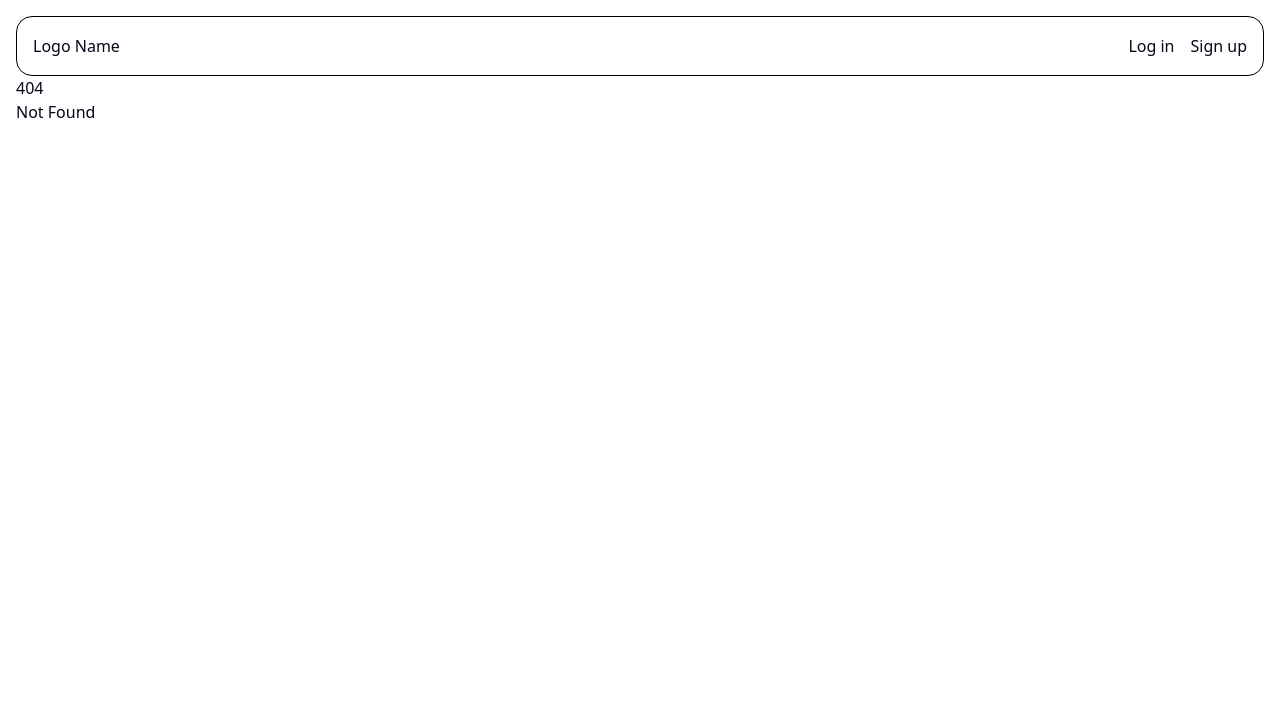
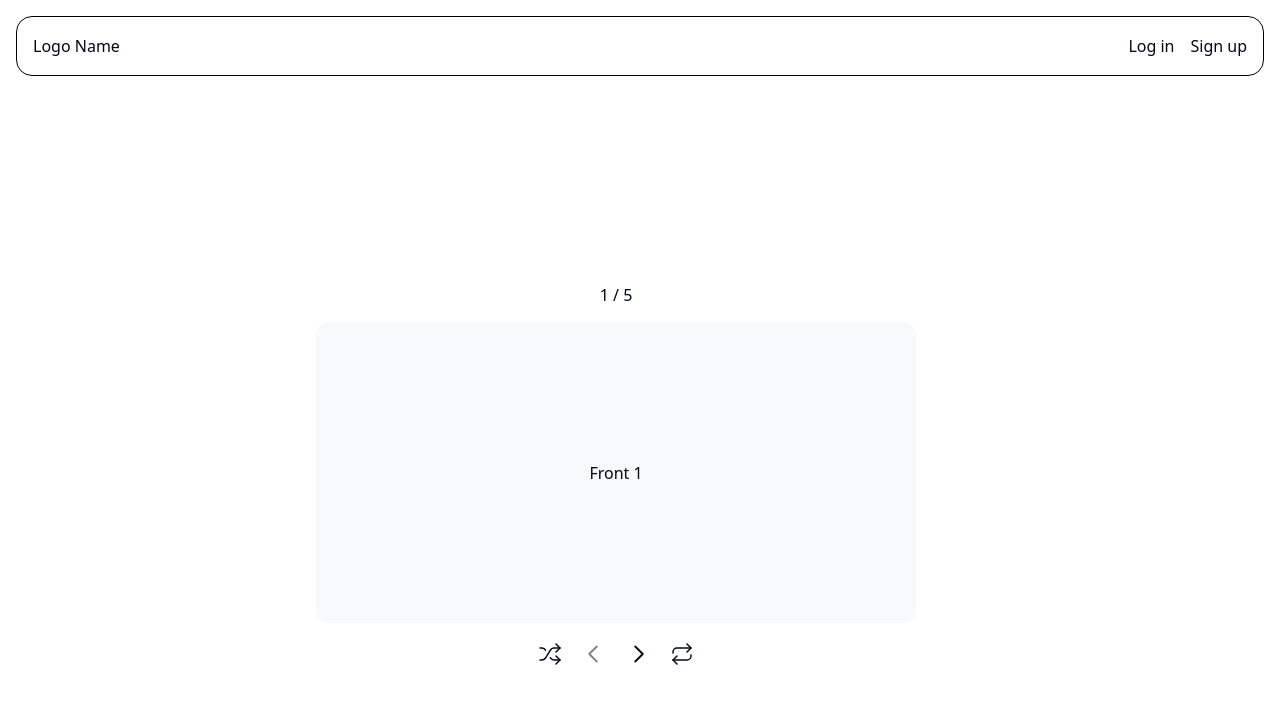
Before and after one commit to matthewdeguzman/hackprinceton-frontend, a SvelteKit app: page /set/1 in a window 1280 px wide. Before the commit this address had no page. Shown: the top 704 px of the page. Built offline with nearby package versions, Linux system fonts and the light colour scheme.

Commit message:
animations are pretty much done

```diff
--- a/package.json
+++ b/package.json
@@ -38,5 +38,8 @@
 		"typescript-eslint": "^8.0.0",
 		"vite": "^5.0.3",
 		"zod": "^3.23.8"
+	},
+	"dependencies": {
+		"lucide-svelte": "^0.456.0"
 	}
 }
--- /dev/null
+++ b/src/lib/components/cards/FlashCard.svelte
@@ -0,0 +1,71 @@
+<script lang="ts">
+	import type { Card } from '$lib/types/sets';
+
+	import { fly } from 'svelte/transition';
+	import { cubicOut } from 'svelte/easing';
+
+	let {
+		card,
+		isFlipped = $bindable(false),
+		goLeft = $bindable(false)
+	}: { card: Card; isFlipped: boolean; goLeft: boolean } = $props();
+</script>
+
+<button
+	class="flashcard"
+	onclick={() => {
+		isFlipped = !isFlipped;
+		console.log(isFlipped);
+	}}
+>
+	<div
+		out:fly={{
+			x: goLeft ? -300 : 300,
+			duration: 300,
+			easing: cubicOut
+		}}
+		in:fly={{
+			x: goLeft ? 300 : -300,
+			duration: 300,
+			easing: cubicOut
+		}}
+		class="flashcard-inner"
+		class:flipped={isFlipped}
+	>
+		<div class="flashcard-front">
+			<p>{card.front}</p>
+		</div>
+		<div class="flashcard-back">
+			<p>{card.back}</p>
+		</div>
+	</div>
+</button>
+
+<style lang="postcss">
+	.flashcard {
+		@apply absolute h-[300px] w-[600px] cursor-pointer;
+		perspective: 1000px;
+	}
+	.flashcard-inner {
+		@apply relative h-full w-full;
+		transition: transform 0.6s;
+		transform-style: preserve-3d;
+	}
+	.flashcard-inner.flipped {
+		transform: rotateX(180deg);
+	}
+
+	.flashcard-front,
+	.flashcard-back {
+		@apply absolute flex h-full w-full items-center justify-center rounded-xl;
+		backface-visibility: hidden;
+	}
+	.flashcard-front {
+		background-color: #f8f9fa;
+	}
+	.flashcard-back {
+		background-color: #343a40;
+		color: white;
+		transform: rotateX(180deg);
+	}
+</style>
--- /dev/null
+++ b/src/lib/types/sets.ts
@@ -0,0 +1,6 @@
+export interface Card {
+	id: string;
+	front: string;
+	back: string;
+	set_id: string;
+}
--- a/src/routes/create/+page.svelte
+++ b/src/routes/create/+page.svelte
@@ -22,7 +22,7 @@
 
 			<div class="mt-10 grid w-full max-w-sm items-center gap-2">
 				<Label for="files">Files</Label>
-				<Input on:change={(e) => console.log(e.files)} id="files" type="file" />
+				<Input on:change={(e) => console.log(e)} id="files" type="file" />
 			</div>
 
 			<div class="my-10 grid w-full max-w-sm items-center gap-2">
--- /dev/null
+++ b/src/routes/set/[id]/+page.svelte
@@ -0,0 +1,107 @@
+<script lang="ts">
+	import type { PageData } from './$types';
+	import type { Card } from '$lib/types/sets';
+
+	import { ChevronRight } from 'lucide-svelte';
+	import { ChevronLeft } from 'lucide-svelte';
+	import { Shuffle } from 'lucide-svelte';
+	import { Repeat } from 'lucide-svelte';
+
+	import FlashCard from '$lib/components/cards/FlashCard.svelte';
+
+	let { data }: { data: PageData } = $props();
+	const cards: Card[] = data.cards;
+	let activeCardIdx = $state(0);
+	let isLooping = $state(false);
+	let isFlipped: boolean = $state(false);
+	let goLeft: boolean = $state(false);
+
+	function resetFlip(fn: () => void) {
+		if (isFlipped) {
+			isFlipped = false;
+			setTimeout(fn, 600);
+		} else {
+			fn();
+		}
+	}
+
+	function nextCardHelper() {
+		let newIdx;
+		if (isLooping) {
+			newIdx = (activeCardIdx + 1) % cards.length;
+		} else {
+			newIdx = Math.min(activeCardIdx + 1, cards.length - 1);
+		}
+
+		if (newIdx !== activeCardIdx) {
+			goLeft = true;
+			activeCardIdx = newIdx;
+		}
+	}
+	function nextCard() {
+		resetFlip(nextCardHelper);
+	}
+
+	function previousCardHelper() {
+		let newIdx;
+		if (isLooping) {
+			newIdx = (activeCardIdx - 1 + cards.length) % cards.length;
+		} else {
+			newIdx = Math.max(activeCardIdx - 1, 0);
+		}
+
+		if (newIdx !== activeCardIdx) {
+			goLeft = false;
+			activeCardIdx = newIdx;
+		}
+	}
+
+	function previousCard() {
+		resetFlip(previousCardHelper);
+	}
+
+	function shuffle() {
+		activeCardIdx = 0;
+		cards.sort(() => Math.random() - 0.5);
+		console.log(cards);
+	}
+</script>
+
+<div class="flex min-h-[800px] items-center">
+	<div class="flex h-full w-full max-w-[1200px] flex-col items-center">
+		<div class="flex flex-col items-center">
+			<p class="mb-4">{activeCardIdx + 1} / {cards.length}</p>
+
+			<div class="relative h-[300px] w-[600px]">
+				{#each cards as card, i (card)}
+					{#if i === activeCardIdx}
+						<FlashCard bind:isFlipped bind:goLeft {card} />
+					{/if}
+				{/each}
+			</div>
+
+			<div class="mt-4 flex gap-x-4">
+				<button onclick={shuffle}><Shuffle strokeWidth={1.5} /></button>
+
+				<button class:disabled={!isLooping && activeCardIdx === 0} onclick={previousCard}
+					><ChevronLeft size={30} strokeWidth={1.5} /></button
+				>
+
+				<button class:disabled={!isLooping && activeCardIdx === cards.length - 1} onclick={nextCard}
+					><ChevronRight size={30} strokeWidth={1.5} /></button
+				>
+
+				<button class:text-green-600={isLooping} onclick={() => (isLooping = !isLooping)}
+					><Repeat strokeWidth={1.5} /></button
+				>
+			</div>
+		</div>
+	</div>
+</div>
+
+<style>
+	.disabled {
+		opacity: 0.5;
+		cursor: not-allowed;
+	}
+</style>
--- /dev/null
+++ b/src/routes/set/[id]/+page.ts
@@ -0,0 +1,38 @@
+import type { PageLoad } from './$types';
+
+export const load: PageLoad = ({ params }) => {
+	return {
+		cards: [
+			{
+				id: '1',
+				front: 'Front 1',
+				back: 'Back 1',
+				set_id: '1'
+			},
+			{
+				id: '2',
+				front: 'Front 2',
+				back: 'Back 2',
+				set_id: '1'
+			},
+			{
+				id: '3',
+				front: 'Front 3',
+				back: 'Back 3',
+				set_id: '1'
+			},
+			{
+				id: '4',
+				front: 'Front 4',
+				back: 'Back 3',
+				set_id: '1'
+			},
+			{
+				id: '5',
+				front: 'Front 5',
+				back: 'Back 5',
+				set_id: '1'
+			}
+		]
+	};
+};
```
Also changed, not shown: tailwind.config.ts (+30 -30 lines), 1 other file (tests, documents, lock files or other folders).
